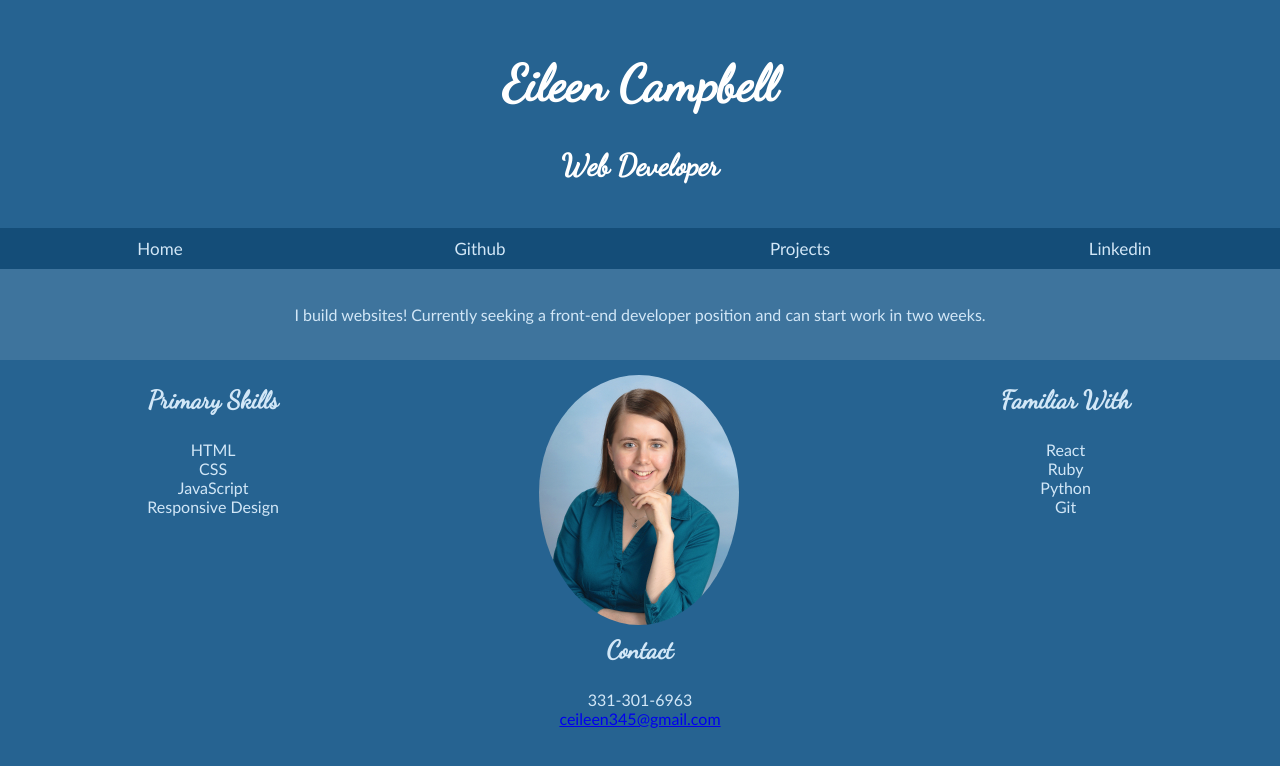
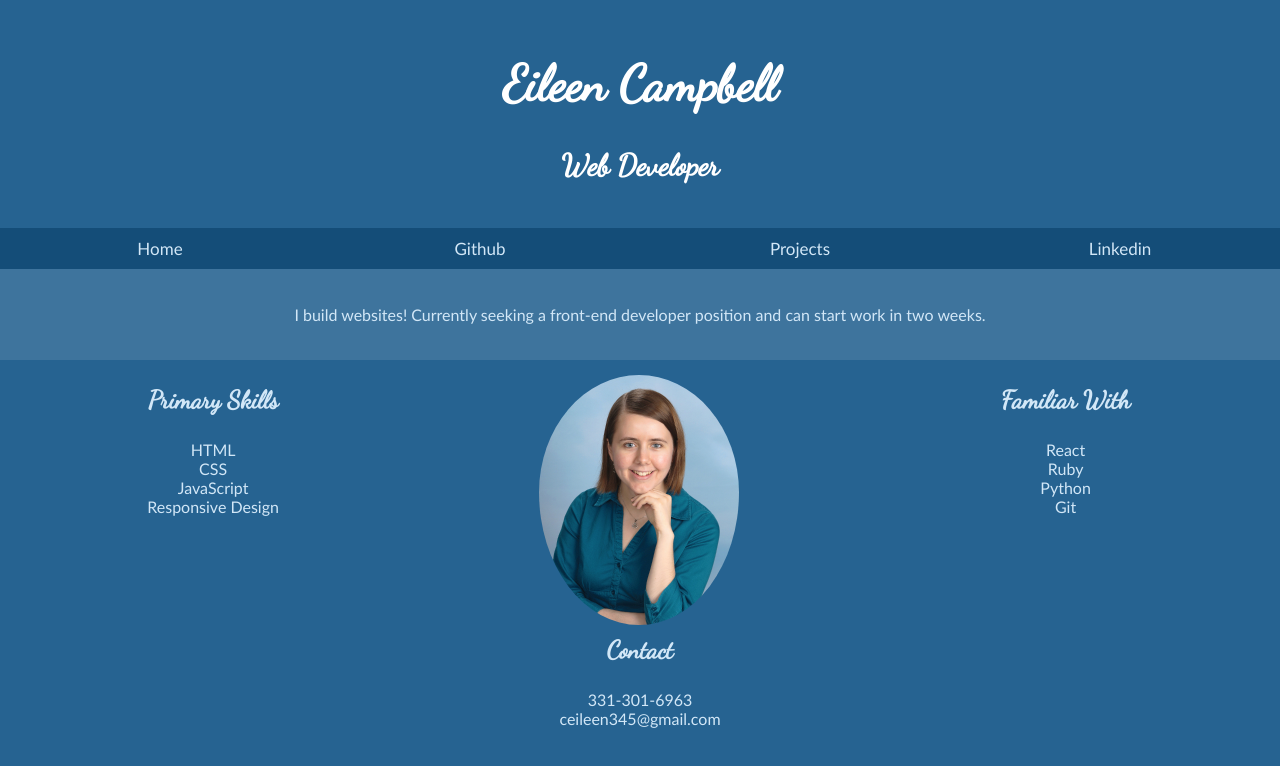
Before and after one commit to ceileen345/Portfolio2, a plain HTML site: page index.html in a window 1280 px wide. Drawn offline with Linux system fonts and the light colour scheme.

Commit message:
Contact Formatting Fix

```diff
--- a/main.css
+++ b/main.css
@@ -107,3 +107,12 @@
 .contact {
   text-align: center;
 }
+
+.contact a {
+  text-decoration: none;
+  color: #d2e7f7;
+}
+
+.contact a:hover {
+  color: white;
+}
```
